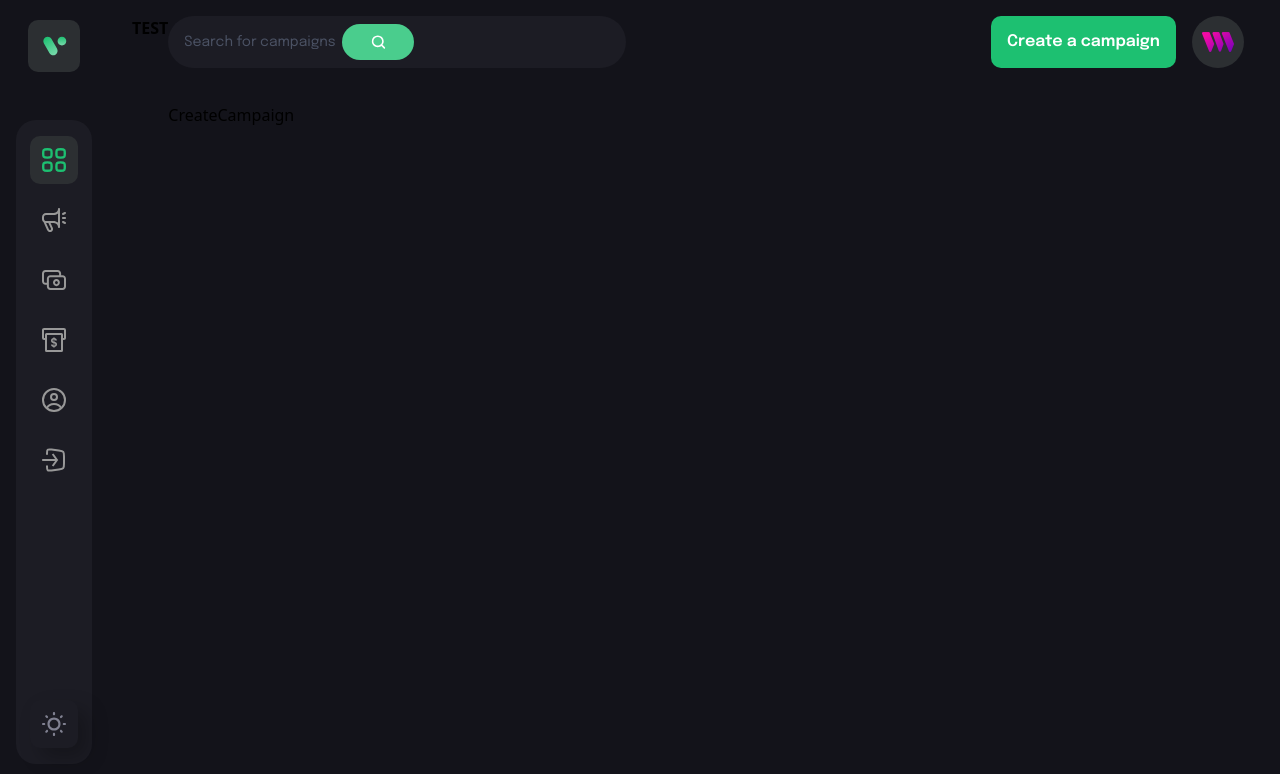
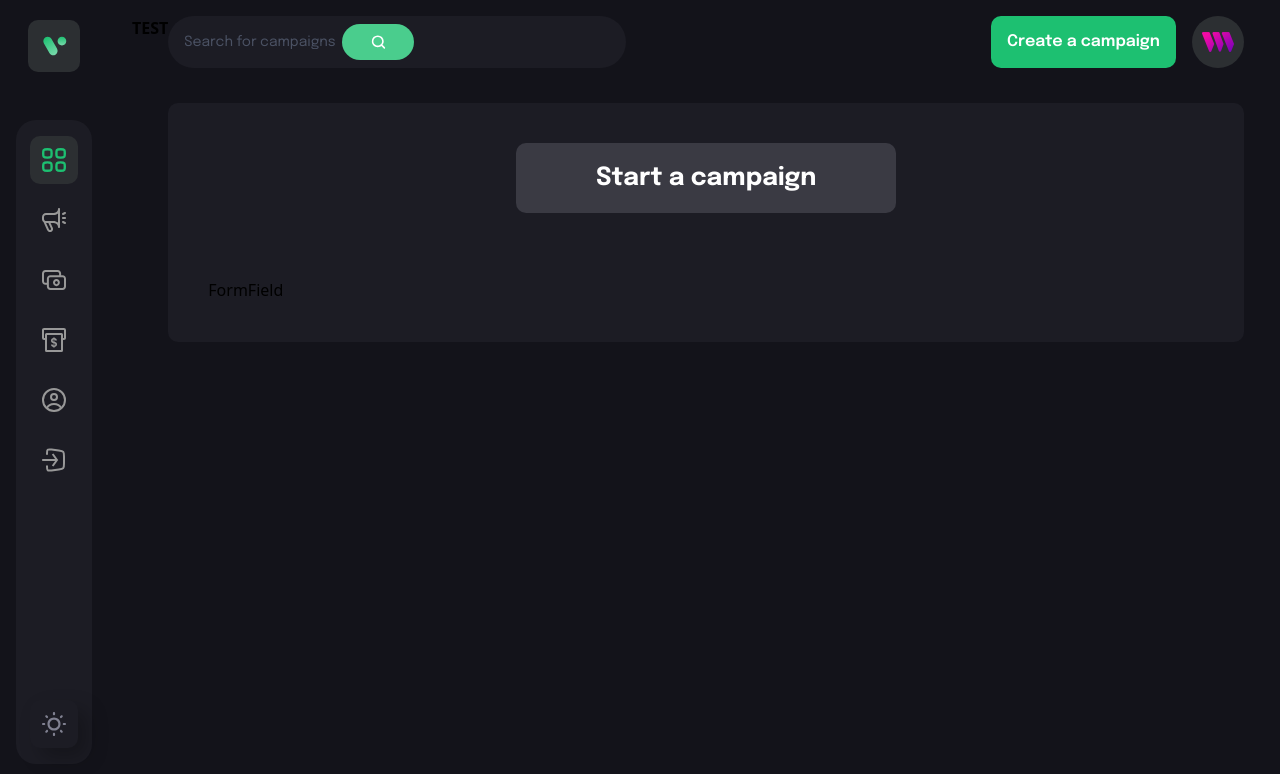
Before and after one commit to amanipfister/web3cff, a React (Vite) app: page /create-campaign in a window 1280 px wide. Shown: the top 774 px of the page. Built offline with nearby package versions, Linux system fonts and the light colour scheme; what @thirdweb-dev/react would draw is missing.

Commit message:
add: page for createcampaign, add: component for formfield

```diff
--- /dev/null
+++ b/src/components/FormField.jsx
@@ -0,0 +1,7 @@
+import React from "react";
+
+const FormField = () => {
+  return <div>FormField</div>;
+};
+
+export default FormField;
--- a/src/components/index.js
+++ b/src/components/index.js
@@ -1,3 +1,4 @@
 export { default as Sidebar } from "./Sidebar";
 export { default as Navbar } from "./Navbar";
 export { default as CustomButton } from "./CustomButton";
+export { default as FormField } from "./FormField";
--- a/src/pages/CreateCampaign.jsx
+++ b/src/pages/CreateCampaign.jsx
@@ -1,7 +1,43 @@
-import React from "react";
+import React, { useState } from "react";
+import { useNavigate } from "react-router-dom";
+import { ethers } from "ethers";
+
+import { money } from "../assets";
+import { CustomButton, FormField } from "../components";
+import { checkIfImage } from "../utils";
 
 const CreateCampaign = () => {
-  return <div>CreateCampaign</div>;
+  const navigate = useNavigate();
+  const [isLoading, setIsLoading] = useState(false);
+  const [form, setForm] = useState({
+    name: "",
+    title: "",
+    description: "",
+    target: "",
+    deadline: "",
+    image: "",
+  });
+
+  const handleSubmit = () => {};
+
+  return (
+    <div className="bg-[#1c1c24] flex justify-center items-center flex-col rounded-[10px] sm:p-10 p-4">
+      {isLoading && "Loading..."}
+      <div className="flex justify-center items-center p-[16px] sm:min-w-[380px] bg-[#3a3a43] rounded-[10px]">
+        <h1 className="font-epilogue font-bold sm:text-[25px] text-[18px] leading-[38px] text-white">
+          Start a campaign
+        </h1>
+      </div>
+      <form
+        onSubmit={handleSubmit}
+        className="w-full mt-[65px] flex flex-col gap-[30px]"
+      >
+        <div className="flex flex-wrap gap-[40px]">
+          <FormField />
+        </div>
+      </form>
+    </div>
+  );
 };
 
 export default CreateCampaign;
```
